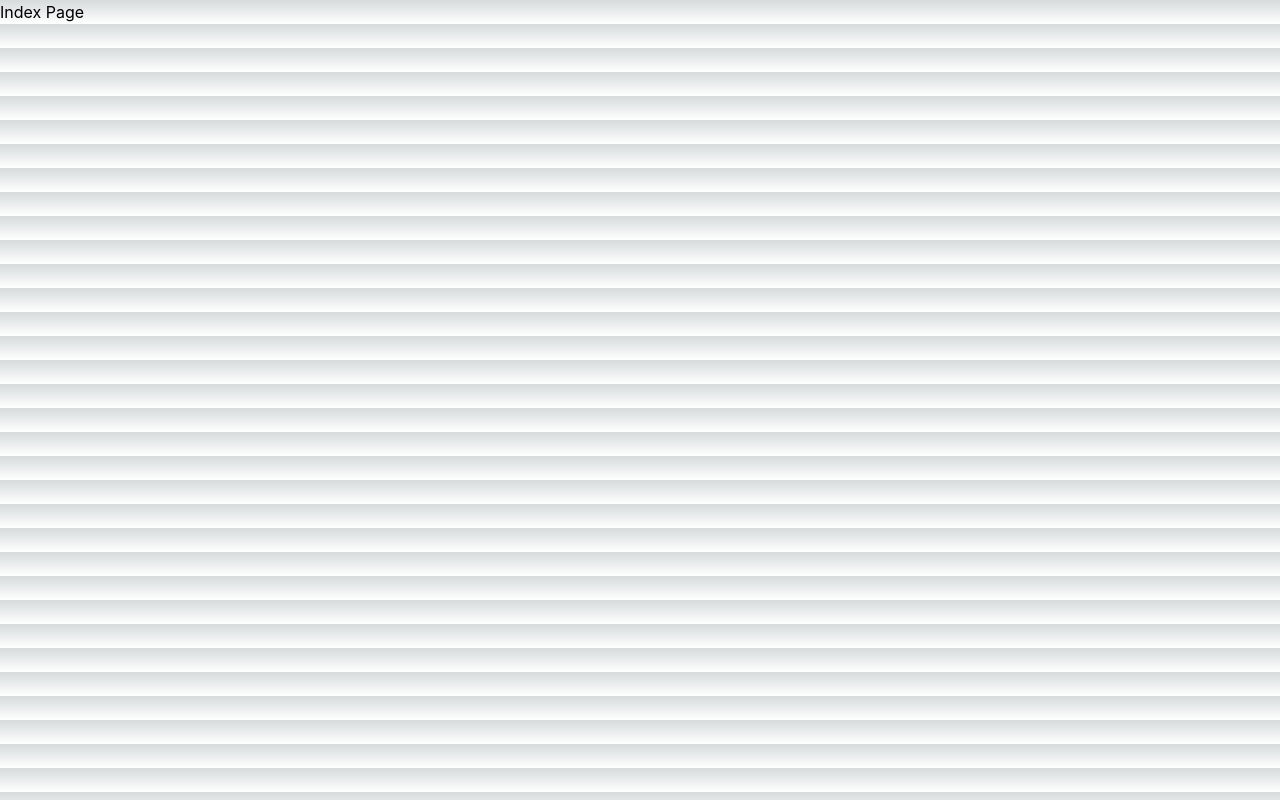
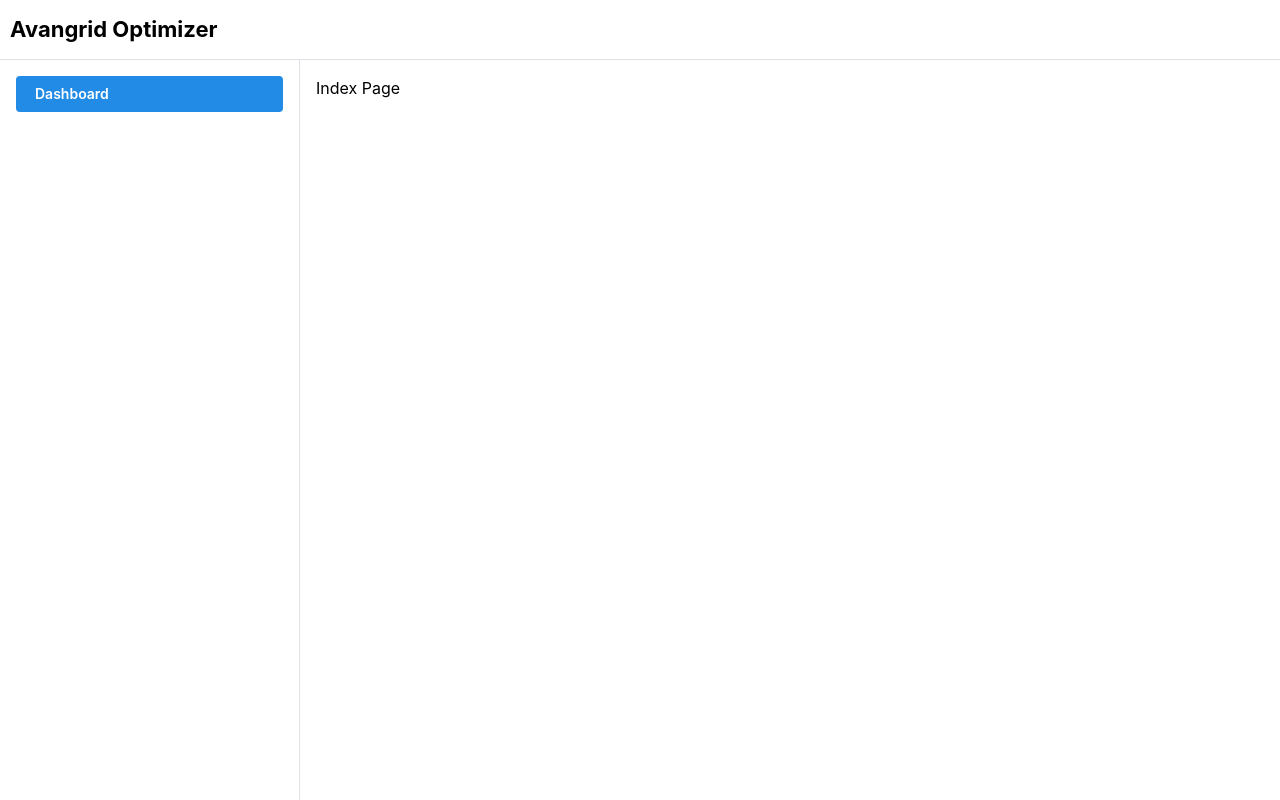
Before and after one commit to hunkim98/avangrid-hack, a Next.js app: page / in a window 1280 px wide. Built offline with nearby package versions, Linux system fonts and the light colour scheme.

Commit message:
Create layout

```diff
--- /dev/null
+++ b/components/Layout.tsx
@@ -0,0 +1,84 @@
+import { AppShell, Burger, Button, Flex, Title, ScrollArea } from '@mantine/core'
+import { useDisclosure } from '@mantine/hooks'
+import React, { useCallback } from 'react'
+import { useRouter } from 'next/router'
+import { HeaderHeight } from './config'
+import Link from 'next/link'
+
+interface LayoutProps {
+  children: React.ReactNode
+  bodyBg?: string
+  navbarBg?: string
+}
+
+const Layout: React.FC<LayoutProps> = ({ children, bodyBg, navbarBg }) => {
+  const [opened, { toggle }] = useDisclosure()
+  const router = useRouter()
+  const currentRoute = router.asPath
+
+  return (
+    <AppShell
+      header={{ height: HeaderHeight }}
+      navbar={{
+        width: 300,
+        breakpoint: 'sm',
+        collapsed: { mobile: !opened },
+      }}
+      padding="md"
+    >
+      <AppShell.Header>
+        <Flex h={'100%'} align={'center'} direction="row" px={10}>
+          <Burger
+            opened={opened}
+            onClick={toggle}
+            hiddenFrom="sm"
+            size="sm"
+            pos="absolute"
+          ></Burger>
+          <Flex
+            flex={1}
+            align={'center'}
+            gap={10}
+            justify={{
+              base: 'center',
+              sm: 'flex-start',
+            }}
+          >
+            <Title
+              order={3}
+              visibleFrom="sm"
+              style={{ cursor: 'pointer' }}
+              onClick={() => {
+                router.push('/admin/list')
+              }}
+            >
+              Avangrid Optimizer
+            </Title>
+          </Flex>
+        </Flex>
+      </AppShell.Header>
+      <AppShell.Navbar p="md" bg={navbarBg}>
+        <AppShell.Section w="100%">
+          <Button
+            component={Link}
+            href="/"
+            variant="subtle"
+            w="100%"
+            justify="flex-start"
+            color={currentRoute === '/' ? 'white' : 'blue'}
+            bg={currentRoute === '/' ? 'blue' : 'white'}
+          >
+            Dashboard
+          </Button>
+        </AppShell.Section>
+        <AppShell.Section grow component={ScrollArea}></AppShell.Section>
+        {/* <AppShell.Section>
+          <Button variant="subtle" w="100%" justify="flex-start" color="gray"></Button>
+        </AppShell.Section> */}
+      </AppShell.Navbar>
+      <AppShell.Main bg={bodyBg}>{children}</AppShell.Main>
+    </AppShell>
+  )
+}
+
+export default Layout
--- /dev/null
+++ b/components/config.tsx
@@ -0,0 +1 @@
+export const HeaderHeight = 60
--- /dev/null
+++ b/components/graph/p5/BaseCanvas.tsx
@@ -0,0 +1,15 @@
+import p5 from 'p5'
+
+export abstract class P5Canvas {
+  p5: p5
+
+  constructor(p5: p5) {
+    this.p5 = p5
+  }
+
+  abstract render(): void
+
+  abstract mouseClick(): void
+
+  abstract mouseMove(): void
+}
--- /dev/null
+++ b/components/graph/p5/TestMap.tsx
@@ -0,0 +1,7 @@
+import React from 'react'
+
+function TestMap() {
+  return <div>TestMap</div>
+}
+
+export default TestMap
--- a/pages/index.tsx
+++ b/pages/index.tsx
@@ -1,10 +1,12 @@
+import Layout from '@/components/Layout'
+
 interface IndexPageProps {}
 
 const IndexPage: React.FC<IndexPageProps> = () => {
   return (
-    <div>
+    <Layout>
       <h1>Index Page</h1>
-    </div>
+    </Layout>
   )
 }
 
--- a/styles/globals.css
+++ b/styles/globals.css
@@ -8,15 +8,8 @@
   --background-end-rgb: 255, 255, 255;
 }
 
-@media (prefers-color-scheme: dark) {
-  :root {
-    --foreground-rgb: 255, 255, 255;
-    --background-start-rgb: 0, 0, 0;
-    --background-end-rgb: 0, 0, 0;
-  }
-}
 
-body {
+/* body {
   color: rgb(var(--foreground-rgb));
   background: linear-gradient(
       to bottom,
@@ -24,4 +17,4 @@ body {
       rgb(var(--background-end-rgb))
     )
     rgb(var(--background-start-rgb));
-}
+} */
```
Also changed, not shown: 1 other file (tests, documents, lock files or other folders).
